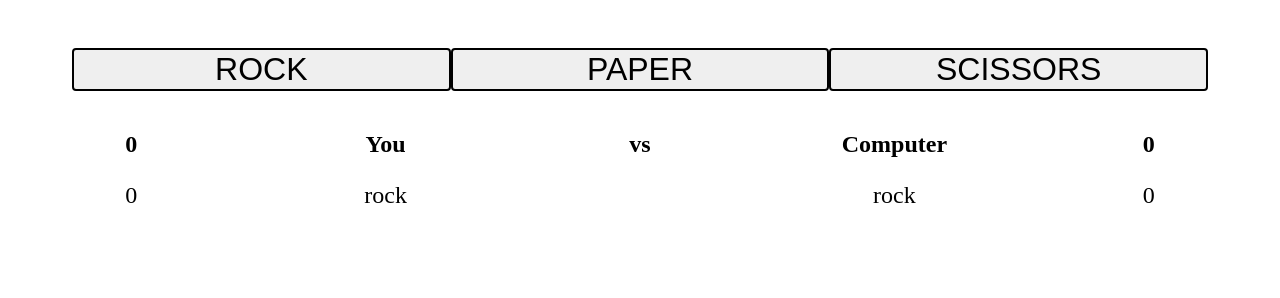
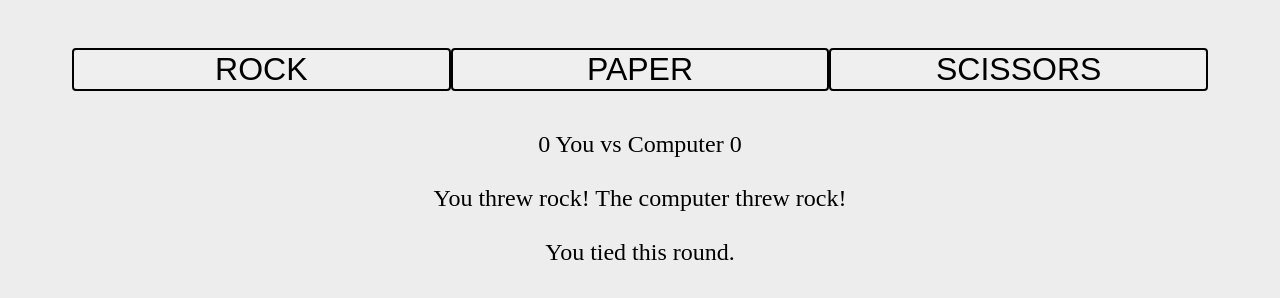
Before and after one commit to timponce/Rock-Paper-Scissors, a plain HTML site: page index.html in a window 1280 px wide. Both pictures are taken after a click on the button "ROCK". Drawn offline with Linux system fonts and the light colour scheme.

Commit message:
Updated style.css

```diff
--- a/index.html
+++ b/index.html
@@ -12,20 +12,11 @@
             <button class="selection" data-selection="scissors">SCISSORS</button>
         </div>
         <div class="content">
-            <div class="resultsHeader">
-                <div class="playerCurrentScore">0</div>
-                <div class="playerTitle">You</div>
-                <div class="vs">vs</div>
-                <div class="compTitle">Computer</div>
-                <div class="computerCurrentScore">0</div>
-            </div>
-            <div class="resultsMain">
-                <div class="playerScoreBoard"></div>
-                <div class="playerSelections"></div>
-                <div class="versus"></div>
-                <div class="computerSelections"></div>
-                <div class="computerScoreBoard"></div>
-            </div>
+            <div class="scoreHeader">0 You vs Computer 0</div>
+            <br>
+            <div class="roundLog"></div>
+            <br>
+            <div class="roundResult"></div>
         </div>
     </body>
 </html>
--- a/scripts.js
+++ b/scripts.js
@@ -1,91 +1,58 @@
-const playerCurrentScore = document.querySelector('.playerCurrentScore');
-const playerScoreBoard = document.querySelector('.playerScoreBoard');
-const playerSelections = document.querySelector('.playerSelections');
-const computerSelections = document.querySelector('.computerSelections')
-const computerScoreBoard = document.querySelector('.computerScoreBoard')
-const computerCurrentScore = document.querySelector('.computerCurrentScore');
+const content = document.querySelector('.content');
+const scoreHeader = document.querySelector('.scoreHeader');
+const roundLog = document.querySelector('.roundLog');
+const roundResult = document.querySelector('.roundResult')
 const selectionButtons = document.querySelectorAll('[data-selection]');
 
 let playerScore = 0;
 let computerScore = 0;
-let roundNumber = 1;
 
 const options = ['rock', 'paper', 'scissors'];
 const computerPlay = (options) => {
     return options[Math.floor(Math.random() * options.length)];
 };
-console.log(computerPlay(options));
 
 const playRound = (selection) => {
     let computerSelection = computerPlay(options);
     if (selection === computerSelection) {
-        roundTie();
-        console.log('tie');
+        roundResult.textContent = 'You tied this round.';
+        document.body.style.background = '#EDEDED';
     } else if ((selection === 'rock' && computerSelection === 'scissors') ||
                 (selection === 'paper' && computerSelection === 'rock') ||
                 (selection === 'scissors' && computerSelection === 'paper')) {
-        roundWin();
+        roundResult.textContent = 'You win this round.';
         playerScore++;
-        updateScore();
+        document.body.style.background = '#B9EA9C'
     } else {
-        roundLose();
+        roundResult.textContent = 'You lose this round.';
         computerScore++;
-        updateScore();
+        document.body.style.background = '#FA5656'
     }
-    const computerChoice = document.createElement('p');
-    computerChoice.textContent = computerSelection;
-    computerSelections.appendChild(computerChoice);
+    scoreHeader.textContent = `${playerScore} You vs Computer ${computerScore}`
+    roundLog.textContent = `You threw ${selection}! The computer threw ${computerSelection}!`;
+    updateScore();
 }
 
 const updateScore = () => {
-    playerCurrentScore.textContent = playerScore;
-    computerCurrentScore.textContent = computerScore;
-    if (playerScore === 3) {
-        alert('You win');
-        restartGame();
-    } else if (computerScore === 3) {
-        alert('You lose');
-        restartGame();
+    if (playerScore === 5) {
+        playerWins();
+    } else if (computerScore === 5) {
+        playerLoses();
     }
 }
 
-const restartGame = () => {
-    let playerScore = 0;
-    playerCurrentScore.textContent = 0;
-    let computerScore = 0;
-    computerCurrentScore.textContent = 0;
-
+const playerWins = () => {
+    content.classList.toggle('winner');
 }
 
-const roundTie = () => {
-    const playerRoundScore = document.createElement('p');
-    playerRoundScore.textContent = '0';
-    playerScoreBoard.appendChild(playerRoundScore);
-    const computerRoundScore = document.createElement('p');
-    computerRoundScore.textContent = '0';
-    computerScoreBoard.appendChild(computerRoundScore);
+const playerLoses = () => {
+    content.classList.toggle('loser');
 }
 
-const roundWin = () => {
-    const playerRoundScore = document.createElement('p');
-    playerRoundScore.classList.add('green');
-    playerRoundScore.textContent = '+ 1';
-    playerScoreBoard.appendChild(playerRoundScore);
-    const computerRoundScore = document.createElement('p');
-    computerRoundScore.classList.add('red');
-    computerRoundScore.textContent = '- 1';
-    computerScoreBoard.appendChild(computerRoundScore);
-}
-
-const roundLose = () => {
-    const playerRoundScore = document.createElement('p');
-    playerRoundScore.classList.add('red');
-    playerRoundScore.textContent = '-1';
-    playerScoreBoard.appendChild(playerRoundScore);
-    const computerRoundScore = document.createElement('p');
-    computerRoundScore.classList.add('green');
-    computerRoundScore.textContent = '+1';
-    computerScoreBoard.appendChild(computerRoundScore);
+const restartGame = () => {
+    playerScore = 0;
+    computerScore = 0;
+    scoreHeader.textContent = '0 You vs Computer 0';
 }
 
 selectionButtons.forEach(selectionButton => {
@@ -97,7 +64,4 @@ selectionButtons.forEach(selectionButton => {
 
 function makeSelection(selection) {
     playRound(selection);
-    const playerChoice = document.createElement('p');
-    playerChoice.textContent = selection;
-    playerSelections.appendChild(playerChoice);
 };
--- a/style.css
+++ b/style.css
@@ -14,43 +14,8 @@ body {
     border-radius: 4px;
 }
 
-.resultsHeader {
-    display: flex;
-    justify-content: center;
-    text-align: center;
-    column-gap: 8px;
-}
-
-.playerCurrentScore,
-.playerTitle,
-.vs,
-.compTitle,
-.computerCurrentScore {
-    flex: 1;
-    font-weight: bold;
-}
-
-.resultsMain {
-    display: flex;
-    justify-content: center;
-    text-align: center;
-    column-gap: 8px;
-}
-
-.playerScoreBoard,
-.playerSelections,
-.versus,
-.computerSelections,
-.computerScoreBoard {
-    flex: 1;
+.content {
     display: flex;
     flex-direction: column;
+    align-items: center;
 }
-
-.green {
-    color: green;
-}
-
-.red {
-    color: red;
-}
```
